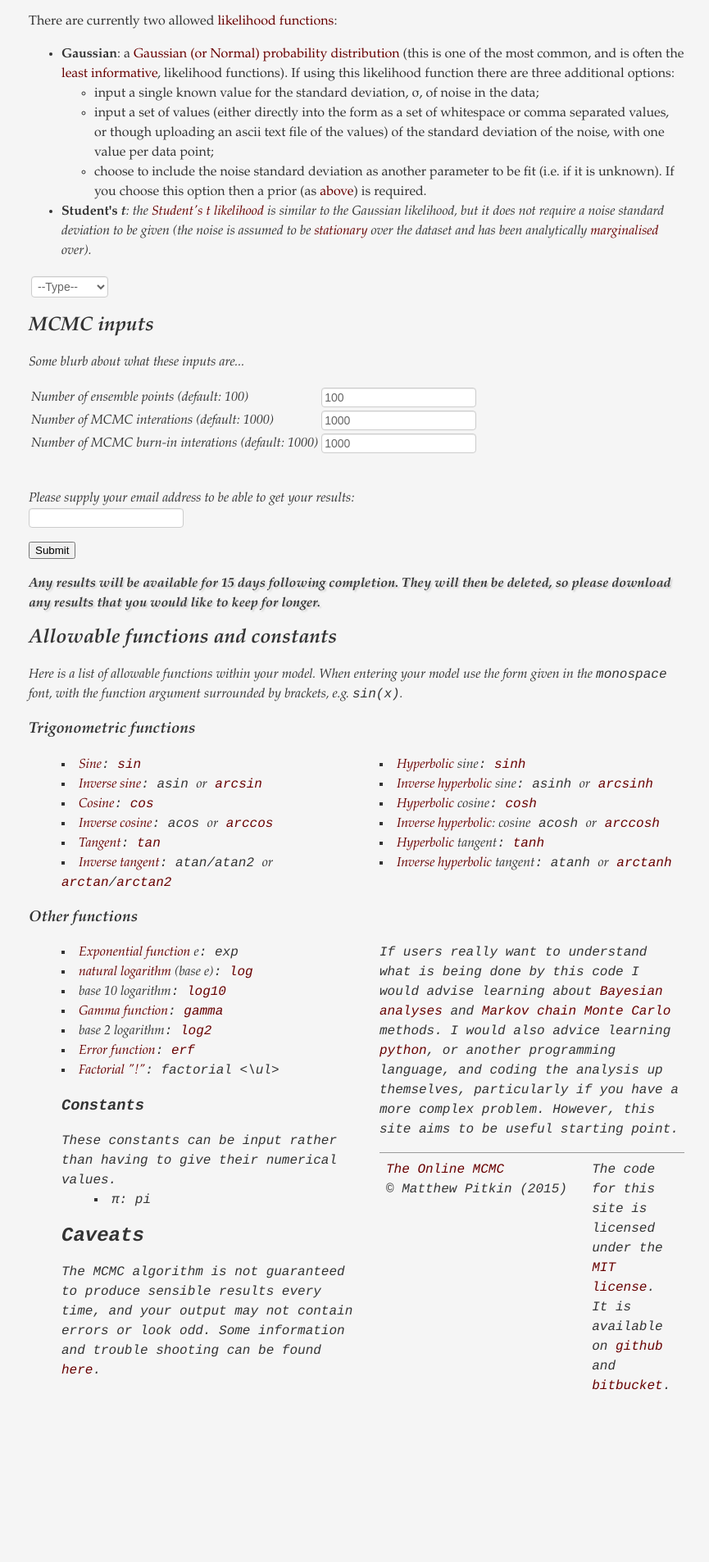
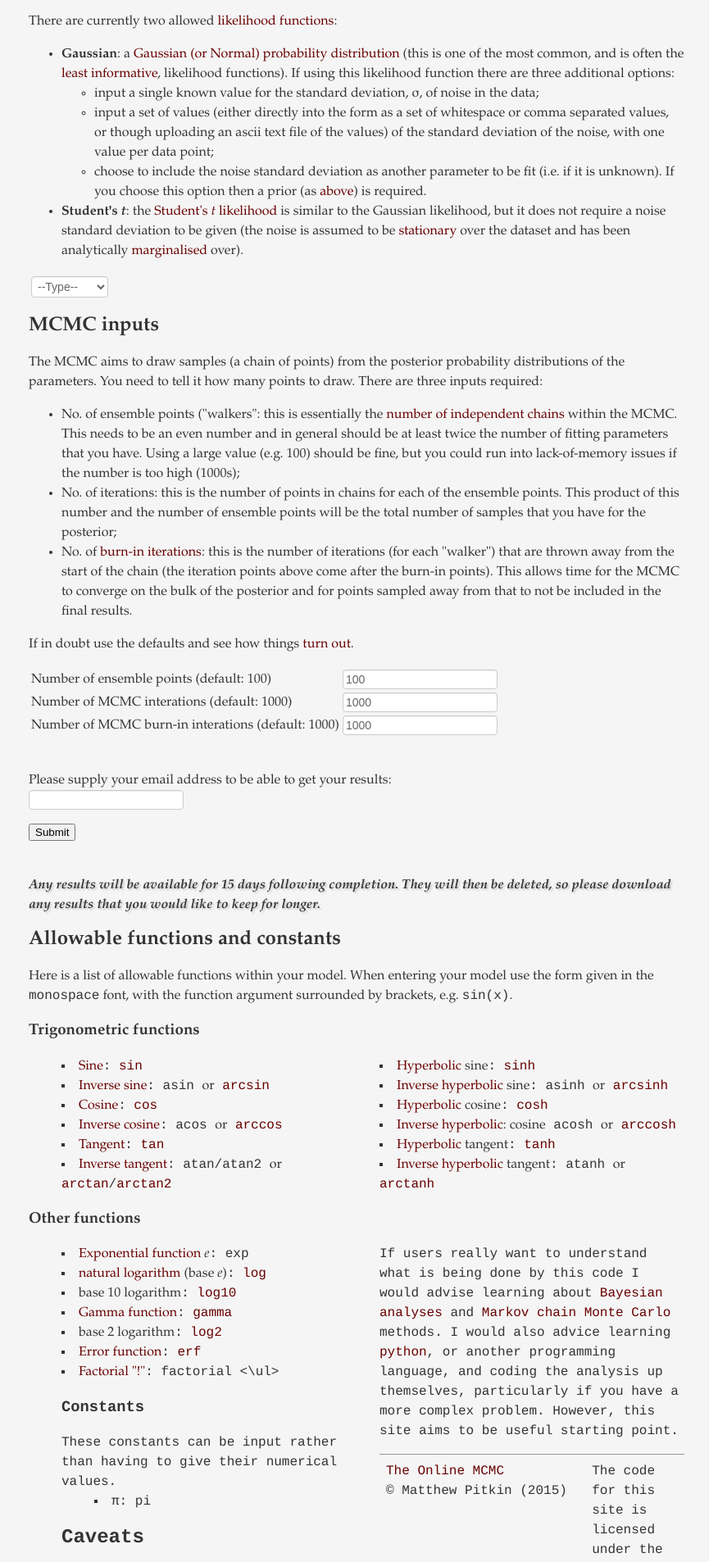
Before and after one commit to mattpitkin/theonlinemcmc, a PHP site: page / in a window 1280 px wide. Shown: the part 1512-3418 px from the top of the page at 82% size, without its empty margins (73-938 px from the left). Before the commit the page ends 3208 px from the top, so only its background shows below. Run offline with PHP 8.4, Linux system fonts and the light colour scheme; some libraries are stand-ins or nearby versions.

Commit message:
More info on MCMC parameters

```diff
--- a/index.php
+++ b/index.php
@@ -248,7 +248,7 @@ likelihood functions). If using this likelihood function there are three additio
 <li>input a set of values (either directly into the form as a set of whitespace or comma separated values, or though uploading an ascii text file of the values) of the standard deviation of the noise, with one value per data point;
 <li>choose to include the noise standard deviation as another parameter to be fit (i.e. if it is unknown). If you choose this option then a prior (as <a href="#prior">above</a>) is required.
 </ul>
-<li><strong>Student's <em>t<em></strong>: the <a href="https://en.wikipedia.org/wiki/Student%27s_t-distribution">Student's <em>t</em> likelihood</a> is similar to the Gaussian likelihood,
+<li><strong>Student's <em>t</em></strong>: the <a href="https://en.wikipedia.org/wiki/Student%27s_t-distribution">Student's <em>t</em> likelihood</a> is similar to the Gaussian likelihood,
 but it does not require a noise standard deviation to be given (the noise is assumed to be <a href="https://en.wikipedia.org/wiki/Stationary_process">stationary</a> over the
 dataset and has been analytically <a href="https://en.wikipedia.org/wiki/Marginal_distribution">marginalised</a> over).
 </ul>
@@ -269,7 +269,21 @@ dataset and has been analytically <a href="https://en.wikipedia.org/wiki/Margina
 <h2 id="id_mcmc_header">MCMC inputs</h2>
 
 <p>
-Some blurb about what these inputs are...
+The MCMC aims to draw samples (a chain of points) from the posterior probability distributions
+of the parameters. You need to tell it how many points to draw. There are three inputs required:
+<ul>
+<li>No. of ensemble points ("walkers": this is essentially the <a href="http://dan.iel.fm/emcee/current/user/faq/#what-are-walkers">number of independent chains</a> within the MCMC. This needs to be an even number and in general should
+be at least twice the number of fitting parameters that you have. Using a large value (e.g. 100) should be fine,
+but you could run into lack-of-memory issues if the number is too high (1000s);
+<li>No. of iterations: this is the number of points in chains for each of the ensemble points. This product of
+this number and the number of ensemble points will be the total number of samples that you have for the
+posterior;
+<li>No. of <a href="http://support.sas.com/documentation/cdl/en/statug/63033/HTML/default/viewer.htm#statug_introbayes_sect007.htm">burn-in iterations</a>: this is the number of iterations (for each "walker") that are thrown
+away from the start of the chain (the iteration points above come after the burn-in points). This allows time
+for the MCMC to converge on the bulk of the posterior and for points sampled away from that to not be included
+in the final results.
+</ul>
+If in doubt use the defaults and see how things <a href="#caveats">turn out</a>.
 </p>
 
 <div id="id_mcmc_div">
```
